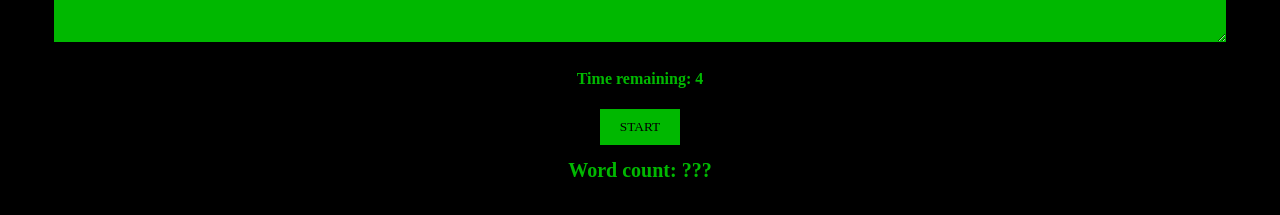
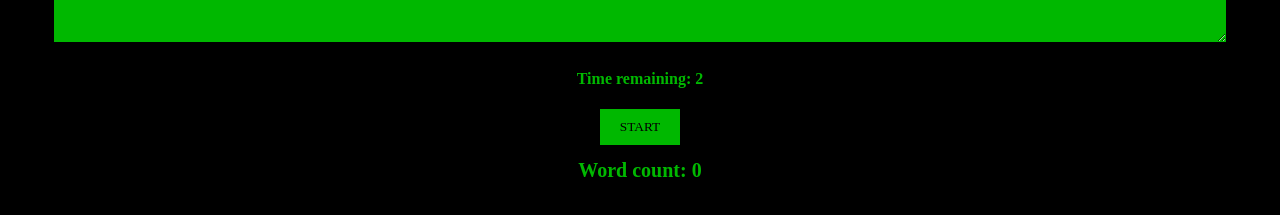
Before and after one commit to y-by/02, a React (Vite) app in the folder Speed Typing Game/: page / in a window 1280 px wide. Shown: the part 251-466 px from the top of the page. Built offline with nearby package versions, Linux system fonts and the light colour scheme.

Commit message:
get the count start on click by bool state change

```diff
--- a/Speed Typing Game/src/App.css
+++ b/Speed Typing Game/src/App.css
@@ -0,0 +1,9 @@
+button {
+  cursor: pointer;
+}
+button:hover {
+  box-shadow: 0px 0px 20px 10px #00b80045;
+}
+button:active {
+  background-color: #61b661;
+}
--- a/Speed Typing Game/src/App.jsx
+++ b/Speed Typing Game/src/App.jsx
@@ -1,10 +1,10 @@
-import { useState, useEffect } from 'react'
+import React, { useState, useEffect } from 'react'
 import './App.css'
-
 
 function App() {
   const [text, setText] = useState("")
-  const [timeRemaining, setTimeRemaining] = useState(10)
+  const [timeRemaining, setTimeRemaining] = useState(2)
+  const [isTimeRuning, setIsTimeRuning] = useState(false)
 
   function handleChange(e) {
       const {value} = e.target
@@ -18,12 +18,16 @@ function App() {
   }
 
   useEffect(() => {
-    if(timeRemaining > 0) {
+    if(isTimeRuning && timeRemaining > 0) {
       setTimeout(() => {
         setTimeRemaining(time => time - 1)
+        console.log(isTimeRuning)
       }, 1000)
+    } else {
+      setIsTimeRuning(false)
+      console.log(isTimeRuning)
     }
-  }, [timeRemaining])
+  }, [timeRemaining, isTimeRuning])
 
   return (
       <div>
@@ -34,8 +38,8 @@ function App() {
               value={text}
           />
           <h4>Time remaining: {timeRemaining}</h4>
-          <button onClick={() => console.log(calcWordCount(text))}>Start</button>
-          <h1>Word count: ???</h1>
+          <button onClick={() => setIsTimeRuning(true)}>Start</button>
+          <h1>Word count: {calcWordCount(text)}</h1>
       </div>
   )
 }
```
